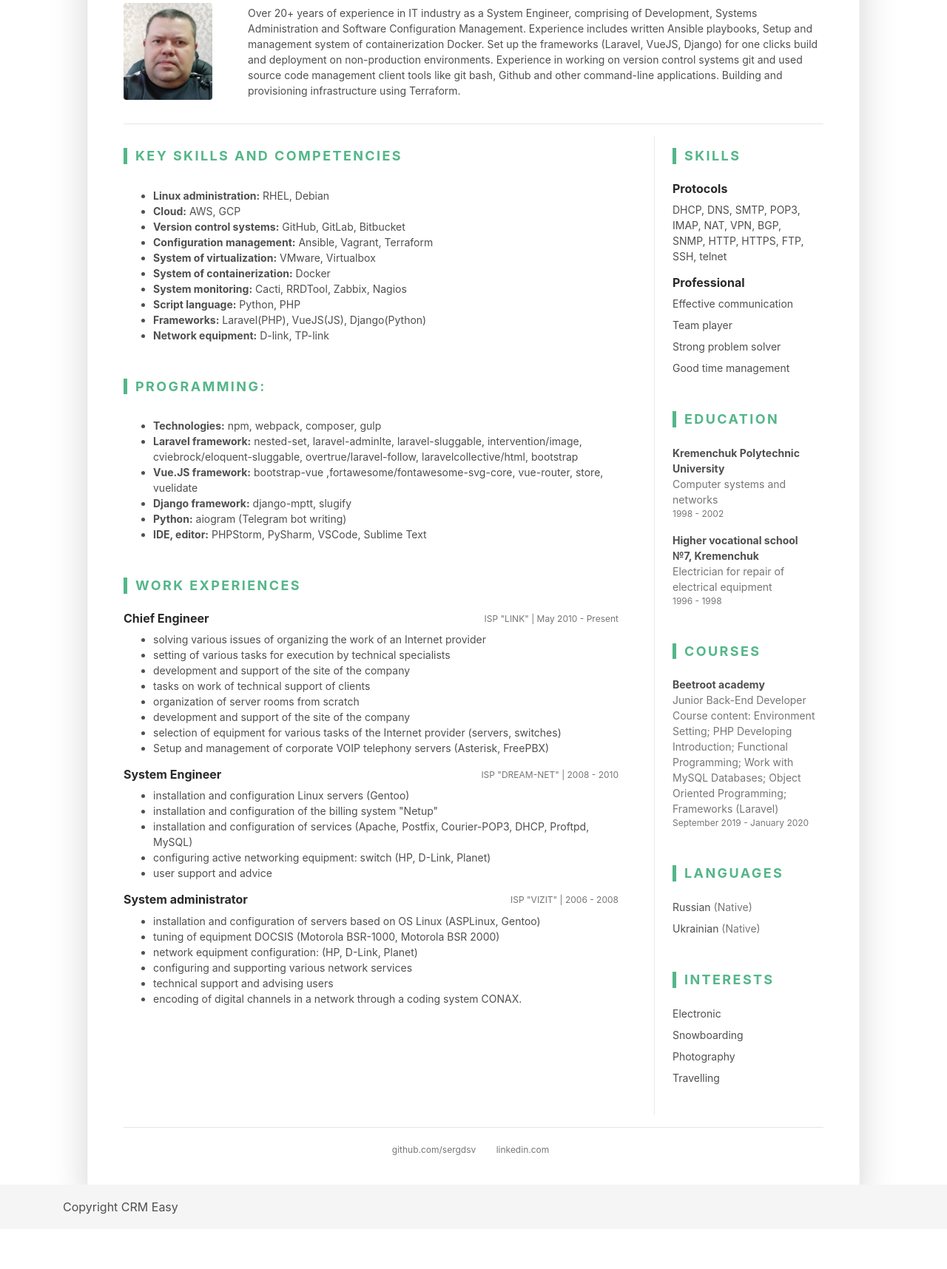
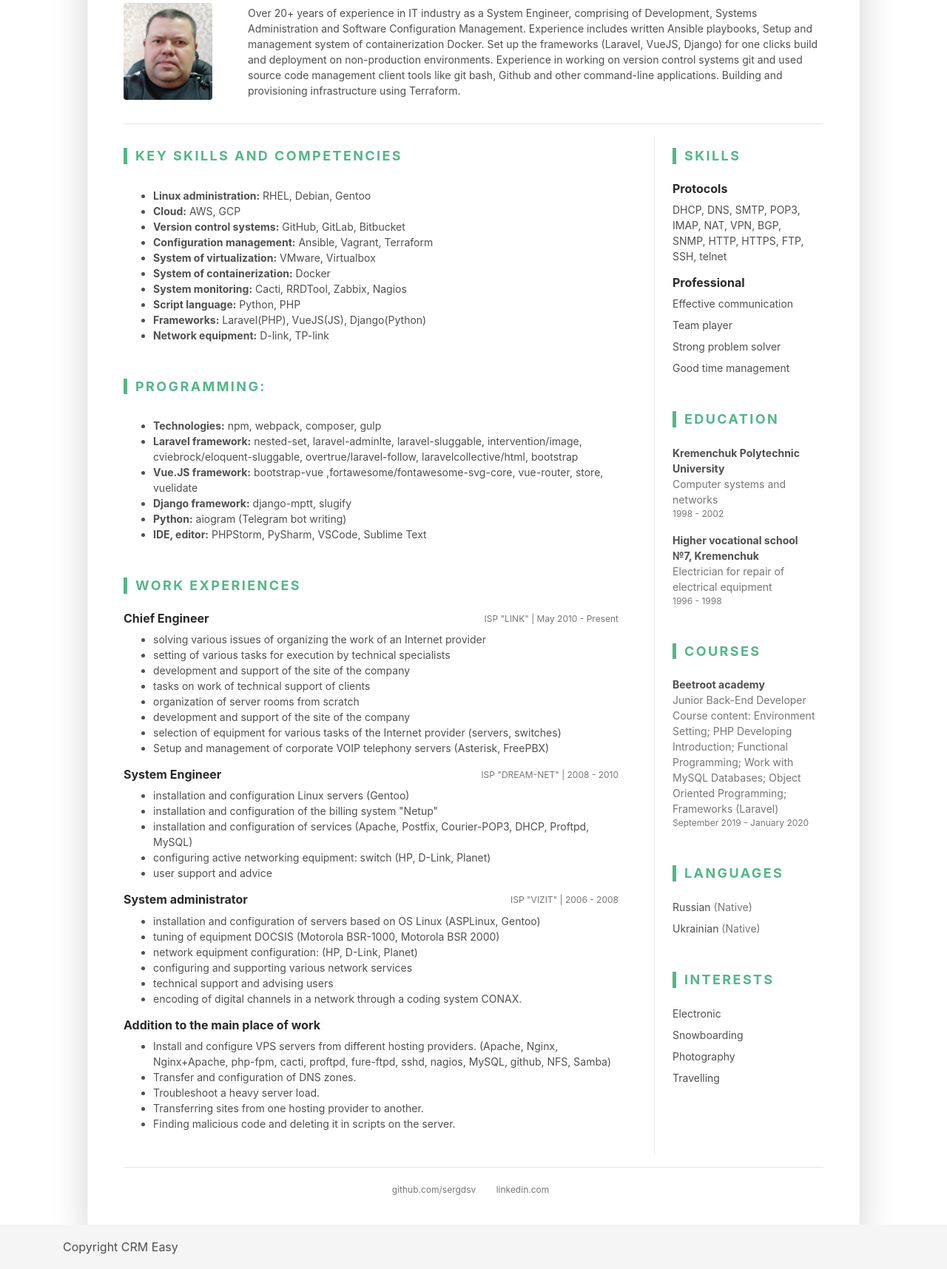
Before and after one commit to sergdsv/djangoblog, a Django app: page /resume/ in a window 1280 px wide. Shown: the part 315-2031 px from the top of the page at 74% size. Before the commit the page ends 1957 px from the top, so only its background shows below. Run offline with Django 3.2, Linux system fonts and the light colour scheme; some libraries are stand-ins or nearby versions.

Commit message:
edit resume

```diff
--- a/blog/templates/resume.html
+++ b/blog/templates/resume.html
@@ -31,7 +31,7 @@
 						<img class="resume-profile-image mb-3 mb-md-0 mr-md-5 ml-md-0 rounded mx-auto" src="{% static 'images/dsv.png' %}" alt="image">
 						<div class="media-body text-left">
 							<p class="mb-0">
-                                 Over 20+ years of experience in IT industry as a System Engineer, comprising of Development, Systems Administration and Software Configuration Management.
+                                Over 20+ years of experience in IT industry as a System Engineer, comprising of Development, Systems Administration and Software Configuration Management.
                                 Experience includes written Ansible playbooks,
                                 Setup and management system of containerization Docker.
                                 Set up the frameworks (Laravel, VueJS, Django) for one clicks build and deployment on non-production environments.
@@ -53,7 +53,7 @@
 									</div>
 									<div class="item-content">
 										<ul>
-                                            <li><b>Linux administration:</b> RHEL, Debian</li>
+                                            <li><b>Linux administration:</b> RHEL, Debian, Gentoo</li>
                                             <li><b>Cloud:</b> AWS, GCP</li>
                                             <li><b>Version control systems:</b> GitHub, GitLab, Bitbucket</li>
                                             <li><b>Configuration management:</b> Ansible, Vagrant, Terraform</li>
@@ -141,6 +141,20 @@
                                             <li>configuring and supporting various network services</li>
                                             <li>technical support and advising users</li>
                                             <li>encoding of digital channels in a network through a coding system CONAX.</li>
+										</ul>
+									</div>
+								</div><!--//item-->
+                                <div class="item">
+									<div class="item-heading row align-items-center mb-2">
+										<h4 class="item-title col-12 col-md-6 col-lg-8 mb-2 mb-md-0">Addition to the main place of work</h4>
+									</div>
+									<div class="item-content">
+                                        <ul class="resume-list">
+											<li>Install and configure VPS servers from different hosting providers. (Apache, Nginx, Nginx+Apache, php-fpm, cacti, proftpd, fure-ftpd, sshd, nagios, MySQL, github, NFS, Samba) </li>
+						                    <li>Transfer and configuration of DNS zones.</li>
+                                            <li>Troubleshoot a heavy server load.</li>
+                                            <li>Transferring sites from one hosting provider to another.</li>
+                                            <li>Finding malicious code and deleting it in scripts on the server.</li>
 										</ul>
 									</div>
 								</div><!--//item-->
```
